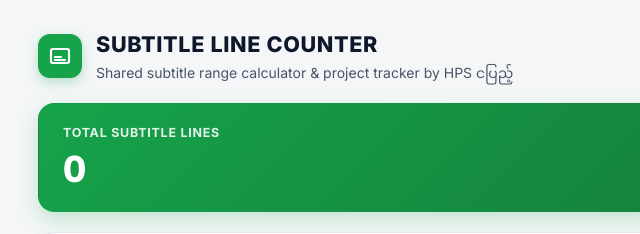
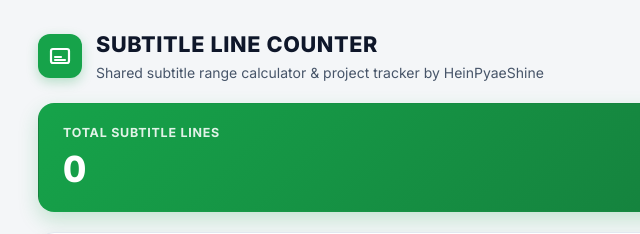
Before and after one commit to HeinPyaeShine/subtitle-line-counter, a plain HTML site: page index.html in a window 1280 px wide. Shown: the top 234 px of the page, 82-722 px from the left. Drawn offline with nearby package versions, Linux system fonts and the light colour scheme; no server answers.

Commit message:
Update index.html

```diff
--- a/index.html
+++ b/index.html
@@ -23,7 +23,7 @@
         </div>
         <div>
           <h1 class="app-title">SUBTITLE LINE COUNTER </h1>
-          <p class="app-subtitle">Shared subtitle range calculator & project tracker by HPS ငပြည့်</p>
+          <p class="app-subtitle">Shared subtitle range calculator & project tracker by HeinPyaeShine</p>
         </div>
       </div>
       <div class="sync-badge" id="syncStatus" role="status" aria-live="polite">
```
